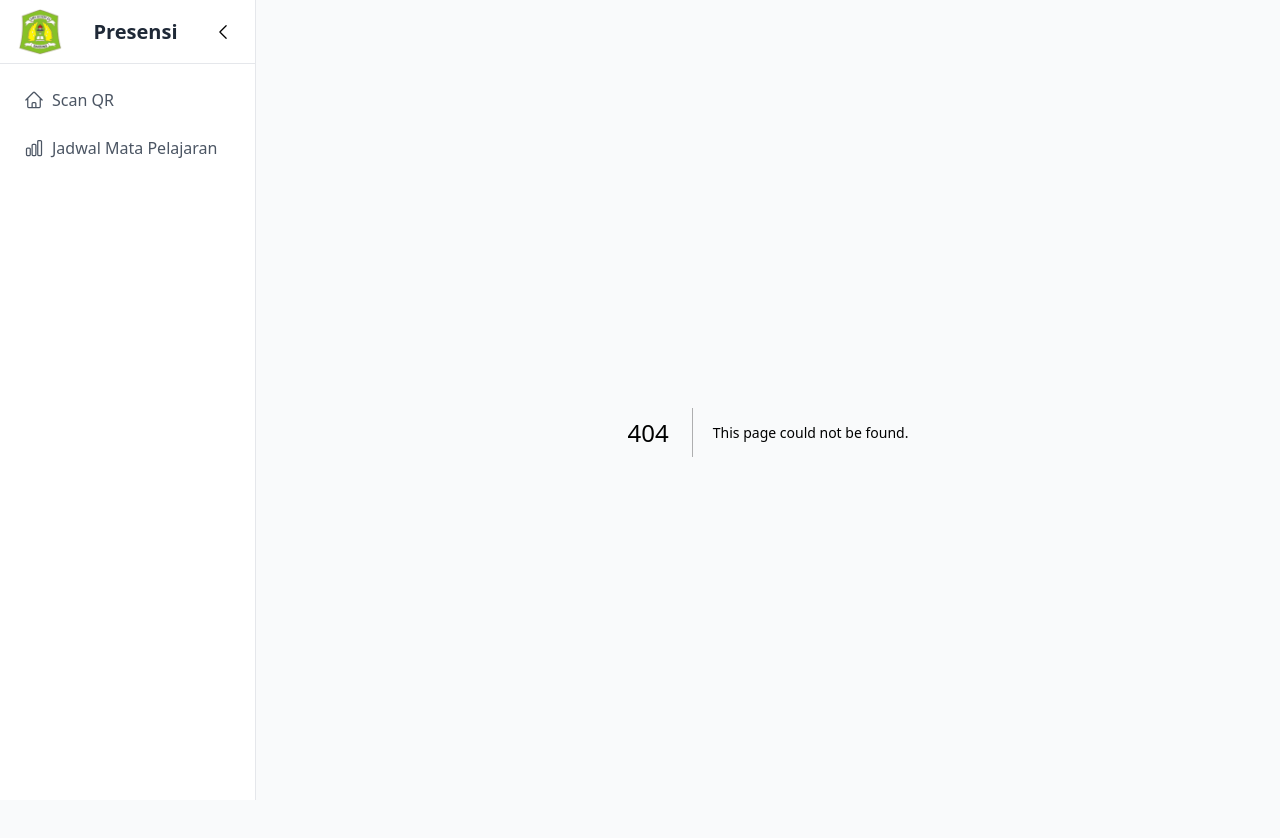
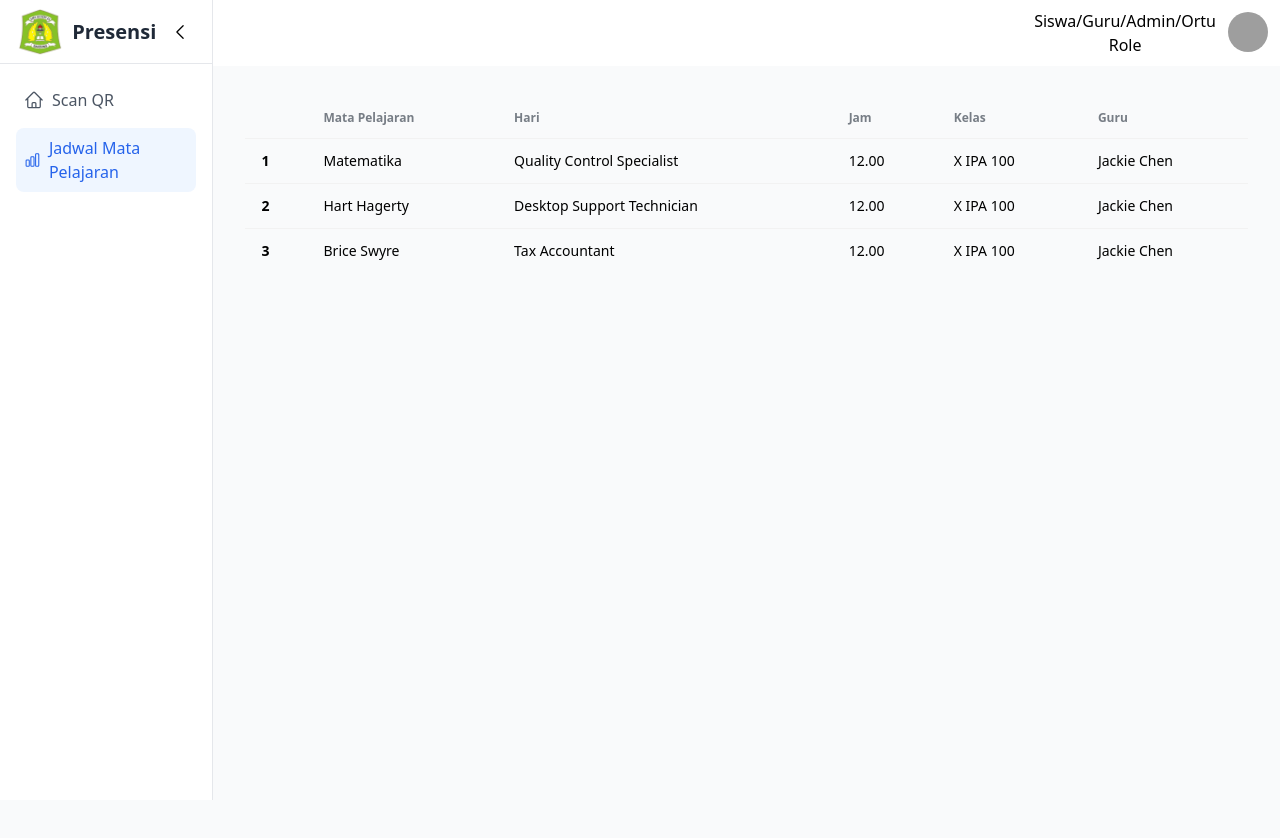
Before and after one commit to NabilAthillah/Landing-Page-Presensi-SMAN25-Kota-Bandung, a Next.js app: page /Jadwal in a window 1280 px wide. Before the commit this address had no page. Shown: the top 838 px of the page. Built offline with nearby package versions, Linux system fonts and the light colour scheme; grey boxes are pictures that could not be loaded.

Commit message:
Table Mata Pelajaran

```diff
--- /dev/null
+++ b/src/app/Jadwal/page.jsx
@@ -0,0 +1,10 @@
+import React from 'react'
+import Table from '@/components/Table'
+
+const page = () => {
+  return (
+    <Table/>
+  )
+}
+
+export default page
--- a/src/app/auth/login/page.jsx
+++ b/src/app/auth/login/page.jsx
@@ -1,5 +1,5 @@
 import LoginForm from '@/components/loginForm'
 
 export default function LoginPage() {
-  return <LoginForm />
+  return <LoginForm/>
 }
--- a/src/app/layout.jsx
+++ b/src/app/layout.jsx
@@ -1,17 +1,23 @@
-import Sidebar from '@/components/navigation/Sidebar'
-import './globals.css'
+import Sidebar from '@/components/navigation/Sidebar';
+import Navbar from '@/components/Navigation/Navbar';
+import './globals.css';
 
 export default function RootLayout({ children }) {
   return (
     <html lang="en">
       <body>
-        <div className="min-h-screen bg-gray-50">
+        <div className="flex bg-gray-50">
           <Sidebar />
-          <main className="transition-all duration-300 ease-in-out ml-16 lg:ml-64 p-8">
-            {children}
-          </main>
+          <div className="w-full">
+            <Navbar />
+            <div className="min-h-screen">
+              <main className=" p-8">
+                {children}
+              </main>
+            </div>
+          </div>
         </div>
       </body>
-    </html>
-  )
+    </html>
+  );
 }
--- a/src/app/page.jsx
+++ b/src/app/page.jsx
@@ -1,5 +1,5 @@
 import { redirect } from 'next/navigation'
 
 export default function Home() {
-  redirect('/siswa')
+  redirect('/Jadwal')
 }
--- /dev/null
+++ b/src/components/Navigation/Navbar.jsx
@@ -0,0 +1,44 @@
+import React from 'react'
+
+const Navbar = () => {
+  return (
+    <div className="navbar bg-white">
+  <div className="flex-1">
+
+  </div>
+  <div className="flex-none gap-2">
+    <div className="form-control">
+      <div className='col-auto  text-center'>
+        <div>
+            Siswa/Guru/Admin/Ortu
+        </div>
+            Role
+      </div>
+    </div>
+    <div className="dropdown dropdown-end">
+      <div tabIndex={0} role="button" className="btn btn-ghost btn-circle avatar">
+        <div className="w-10 rounded-full">
+          <img
+            alt="Tailwind CSS Navbar component"
+            src="https://img.daisyui.com/images/stock/photo-1534528741775-53994a69daeb.webp" />
+        </div>
+      </div>
+      <ul
+        tabIndex={0}
+        className="menu menu-sm dropdown-content bg-base-100 rounded-box z-[1] mt-3 w-52 p-2 shadow">
+        <li>
+          <a className="justify-between">
+            Profile
+            <span className="badge">New</span>
+          </a>
+        </li>
+        <li><a>Settings</a></li>
+        <li><a>Logout</a></li>
+      </ul>
+    </div>
+  </div>
+</div>
+  )
+}
+
+export default Navbar
--- a/src/components/Navigation/Sidebar.jsx
+++ b/src/components/Navigation/Sidebar.jsx
@@ -21,7 +21,7 @@ const menuItems = [
   {
     name: 'Jadwal Mata Pelajaran',
     icon: ChartBarIcon,
-    path: '/jadwal'
+    path: '/Jadwal'
   },
 ]
 
@@ -36,7 +36,7 @@ const Sidebar = () => {
   return (
     <div
       className={`
-        fixed left-0 top-0 h-screen bg-white border-r border-gray-200
+        relative left-0 top-0 h-screen bg-white border-r border-gray-200
         transition-all duration-300 ease-in-out z-50
         ${isCollapsed ? 'w-16' : 'w-64'}
       `}
@@ -92,4 +92,4 @@ const Sidebar = () => {
   )
 }
 
-export default Sidebar
+export default Sidebar
--- /dev/null
+++ b/src/components/Table.jsx
@@ -0,0 +1,53 @@
+import React from 'react'
+
+const Table = () => {
+  return (
+    <div className="overflow-x-auto">
+
+    <table className="table">
+    {/* head */}
+    <thead>
+      <tr>
+        <th></th>
+        <th>Mata Pelajaran</th>
+        <th>Hari</th>
+        <th>Jam</th>
+        <th>Kelas</th>
+        <th>Guru</th>
+      </tr>
+    </thead>
+    <tbody>
+      {/* row 1 */}
+      <tr>
+        <th>1</th>
+        <td>Matematika</td>
+        <td>Quality Control Specialist</td>
+        <td>12.00</td>
+        <td>X IPA 100</td>
+        <td>Jackie Chen</td>
+      </tr>
+      {/* row 2 */}
+      <tr>
+        <th>2</th>
+        <td>Hart Hagerty</td>
+        <td>Desktop Support Technician</td>
+        <td>12.00</td>
+        <td>X IPA 100</td>
+        <td>Jackie Chen</td>
+      </tr>
+      {/* row 3 */}
+      <tr>
+        <th>3</th>
+        <td>Brice Swyre</td>
+        <td>Tax Accountant</td>
+        <td>12.00</td>
+        <td>X IPA 100</td>
+        <td>Jackie Chen</td>
+      </tr>
+    </tbody>
+  </table>
+</div>
+  )
+}
+
+export default Table
```
